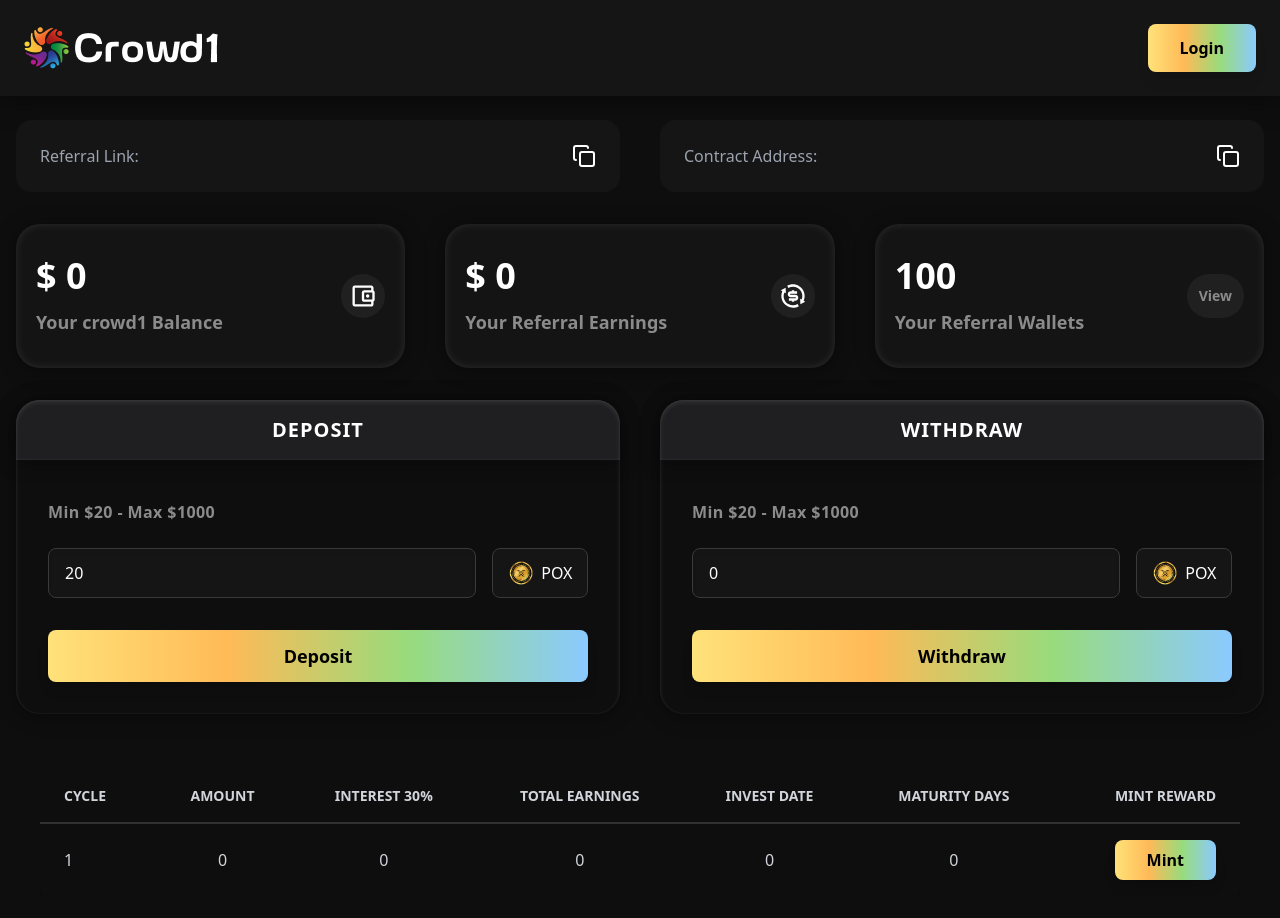
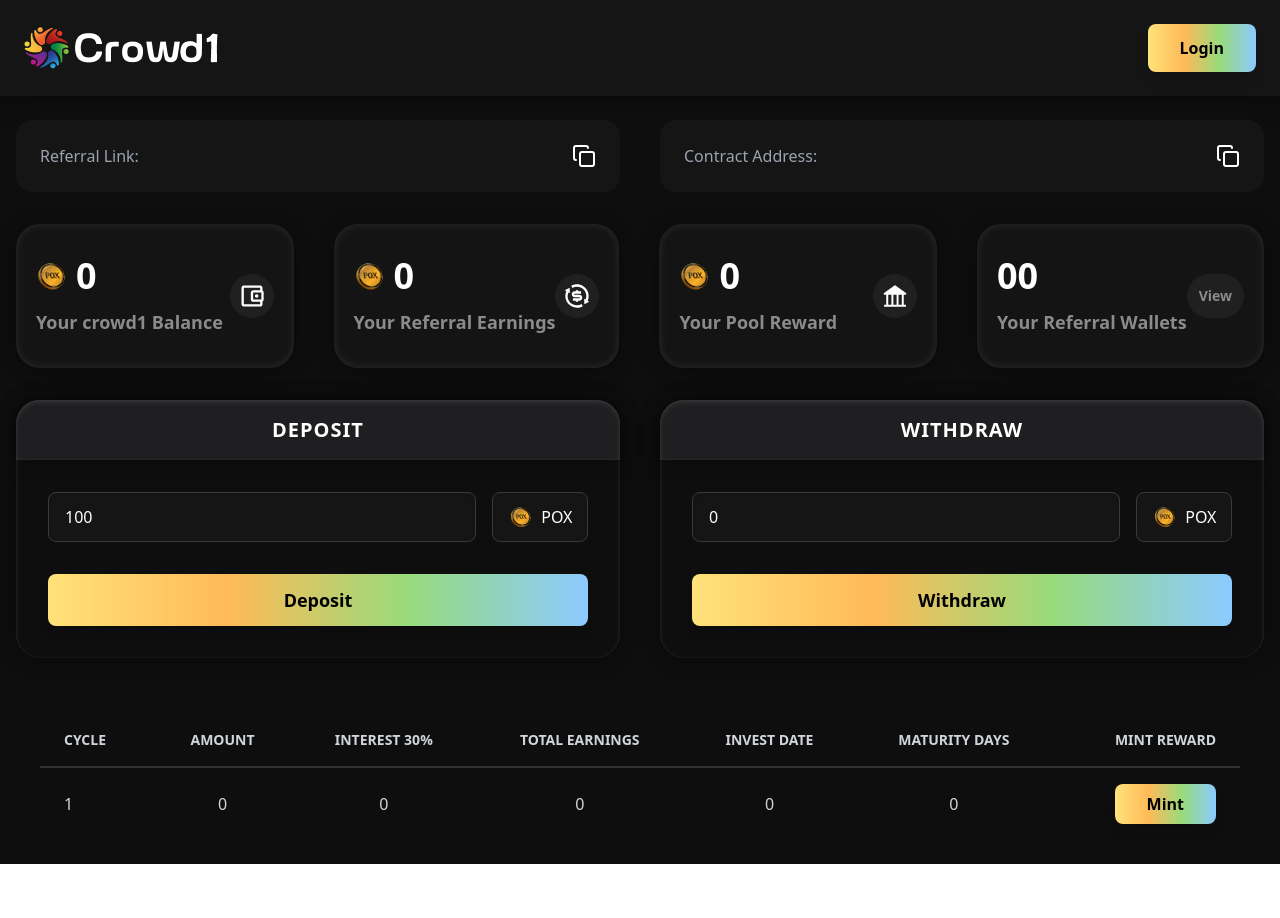
Before and after one commit to PolluxCoin2-0/Crowd1_FRONTEND, a React (Vite) app: page /home in a window 1280 px wide. After the commit the page ends 864 px from the top, so only its background shows below. Built offline with nearby package versions, Linux system fonts and the light colour scheme; no server answers.

Commit message:
changes pushed >> add pool reward

```diff
--- a/src/pages/Blocks.jsx
+++ b/src/pages/Blocks.jsx
@@ -2,12 +2,15 @@ import { useEffect, useState } from "react";
 import { MdOutlineAccountBalanceWallet } from "react-icons/md";
 import { RiExchangeDollarLine } from "react-icons/ri";
 import { Link } from "react-router-dom";
-import { totalReferralReturnsApi, userTotalReturnsApi } from "../utils/api/apiFunctions";
+import { totalReferralReturnsApi, userDetailsApi, userTotalReturnsApi } from "../utils/api/apiFunctions";
 import { useSelector } from "react-redux";
+import POX from "../assets/PoxImg.png";
+import { AiFillBank } from "react-icons/ai";
 
 const Blocks = () => {
   const [userCrowd1Balance, setCrowd1Balance] = useState(0);
   const [userReferralBalance, setUserReferralBalance] = useState(0);
+  const [poolRewardAmount, setPoolRewardAmount] = useState(0);
   const stateData = useSelector((state)=>state?.wallet?.dataObject)
 
   useEffect(()=>{
@@ -18,9 +21,13 @@ const Blocks = () => {
     //  User Total Referral Earnings
     const referralBalance = await totalReferralReturnsApi(stateData?.walletAddress);
     setUserReferralBalance(referralBalance?.data);
+    const userPoolRewardData = await userDetailsApi(stateData?.walletAddress);
+   setPoolRewardAmount(userPoolRewardData?.data?.poolReward)
     }
-    fetchData();
-  }, [])
+    if(stateData?.walletAddress){
+      fetchData();
+    }
+  }, [stateData?.walletAddress])
 
   return (
     <div>
@@ -36,9 +43,13 @@ const Blocks = () => {
           }}
         >
           <div>
+            <div className="flex flex-row items-center space-x-2">
+            <img src={POX} alt="USDX" className="w-8 h-8" />
             <p className="text-md md:text-2xl lg:text-xl xl:text-4xl text-white font-bold pb-2 md:pb-0">
-              $ {userCrowd1Balance}
+               {userCrowd1Balance}
             </p>
+            </div>
+
             <p className="text-[#8C8B8B] text-xs md:text-lg font-semibold mt-0 md:mt-3 text-nowrap">
               Your crowd1 Balance
             </p>
@@ -59,15 +70,45 @@ const Blocks = () => {
           }}
         >
           <div>
+          <div className="flex flex-row items-center space-x-2">
+          <img src={POX} alt="USDX" className="w-8 h-8" />
             <p className="text-md md:text-2xl lg:text-xl xl:text-4xl text-white font-bold pb-2 md:pb-0">
-              $ {userReferralBalance}
+               {userReferralBalance}
             </p>
+            </div>
             <p className="text-[#8C8B8B] text-xs md:text-lg font-semibold mt-0 md:mt-3 text-nowrap">
               Your Referral Earnings
             </p>
           </div>
           <div className="bg-[#202020] rounded-full p-[8px]">
             <RiExchangeDollarLine size={28} color="white" />
+          </div>
+        </div>
+
+        {/* Pool Reward */}
+        <div
+          className="bg-[#141414] shadow-xl rounded-3xl w-full md:w-full lg:w-[33%] flex flex-row justify-between items-center px-4 py-8 md:px-5"
+          style={{
+            boxShadow: `
+                0 2px 20px rgba(0, 0, 0, 0.4),
+                inset 0 0 10px rgba(255, 255, 255, 0.1)
+              `, // White shadow with moderate opacity
+          }}
+        >
+          <div>
+          <div className="flex flex-row items-center space-x-2">
+          <img src={POX} alt="USDX" className="w-8 h-8" />
+            <p className="text-md md:text-2xl lg:text-xl xl:text-4xl text-white font-bold pb-2 md:pb-0">
+               {poolRewardAmount}
+            </p>
+
+            </div>
+            <p className="text-[#8C8B8B] text-xs md:text-lg font-semibold mt-0 md:mt-3 text-nowrap">
+              Your Pool Reward
+            </p>
+          </div>
+          <div className="bg-[#202020] rounded-full p-[8px]">
+          <AiFillBank size={28} color="white" />
           </div>
         </div>
 
@@ -83,7 +124,7 @@ const Blocks = () => {
         >
           <div>
             <p className="text-md md:text-2xl lg:text-xl xl:text-4xl text-white font-bold pb-2 md:pb-0">
-              100
+              00
             </p>
             <p className="text-[#8C8B8B] text-xs md:text-lg font-semibold mt-0 md:mt-3 text-nowrap">
               Your Referral Wallets
--- a/src/pages/DepositAndWithdraw.jsx
+++ b/src/pages/DepositAndWithdraw.jsx
@@ -1,36 +1,39 @@
 import { useSelector } from "react-redux";
-import USDX from "../assets/USDX.png";
+import POX from "../assets/PoxImg.png";
 import { useEffect, useState } from "react";
-import { approveApi, depositFundApi, totalRoiReturnsApi, withdrawFundApi } from "../utils/api/apiFunctions";
+import {
+  depositFundApi,
+  totalRoiReturnsApi,
+  userDetailsApi,
+  withdrawFundApi,
+} from "../utils/api/apiFunctions";
 import { toast } from "react-toastify";
 
 const DepositAndWithdraw = () => {
-  const stateData = useSelector((state)=>state?.wallet?.dataObject);
-  const [depositAmount, setDepositAmount] = useState(20);
+  const stateData = useSelector((state) => state?.wallet?.dataObject);
   const [userTotallROIReturn, setUserTotallROIReturn] = useState(0);
+  const [availableAmount, setAvailableAmount] = useState(0);
 
-  const handleDepositFunc = async()=>{
-    if (depositAmount !== 100) {
-      toast.error("The minimum deposit amount must be $100.");
-      return;
+  useEffect(() => {
+    const fetchData = async () => {
+      const userROIReturnData = await totalRoiReturnsApi(
+        stateData?.walletAddress
+      );
+      setUserTotallROIReturn(userROIReturnData?.data);
+      const userData = await userDetailsApi(stateData?.walletAddress);
+      setAvailableAmount( userData?.data?.depositAmount)
+    };
+    if(stateData?.walletAddress){
+      fetchData();
     }
+  }, [stateData?.walletAddress]);
 
-    // Approval
-    // const approvalData = await approveApi(stateData?.walletAddress, depositAmount);
-    // console.log("approvalData",approvalData);
-
-    // const signedTransaction = await window.pox.signdata(
-    //     approvalData?.data?.transaction
-    //   );
-
-    //   console.log("signedTransaction: ", signedTransaction);
-
-    //   const broadcast = JSON.stringify(
-    //     await window.pox.broadcast(JSON.parse(signedTransaction[1]))
-    //   );
-
-    //   console.log("broadcast", broadcast);
-    const depositApiData = await depositFundApi(depositAmount, stateData?.referredBy, stateData?.walletAddress);
+  const handleDepositFunc = async () => {
+    const depositApiData = await depositFundApi(
+      100,
+      stateData?.referredBy,
+      stateData?.walletAddress
+    );
     console.log("depositdata", depositApiData?.data?.transaction);
 
     const signedTransaction2 = await window.pox.signdata(
@@ -44,13 +47,17 @@ const DepositAndWithdraw = () => {
     );
 
     console.log("broadcast", broadcast2);
-    toast.success("Deposited successfully.")
+    toast.success("Deposited successfully.");
+  };
+
+  const handleWithDrawFunc = async () => {
+    if (availableAmount == null ||availableAmount <= 0) {
+      toast.error("Insufficient funds.");
+      return;
     }
 
-  const handleWithDrawFunc = async()=>{
-    // if(withDrawAmount)
     const withDrawApiData = await withdrawFundApi(stateData?.walletAddress);
-    console.log(withDrawApiData)
+    console.log(withDrawApiData);
     const signedTransaction = await window.pox.signdata(
       withDrawApiData?.data?.transaction
     );
@@ -62,17 +69,8 @@ const DepositAndWithdraw = () => {
     );
 
     console.log("broadcast", broadcast);
-      toast.success("Withdrawn successfully.")
-  }
-
-  useEffect(()=>{
-    const fetchData = async ()=>{
-      const userROIReturnData = await totalRoiReturnsApi(stateData?.walletAddress);
-      console.log("userROIReturnData: ", userROIReturnData?.data);
-      setUserTotallROIReturn(userROIReturnData?.data);
-    }
-    fetchData();
-    },[])
+    toast.success("Withdrawn successfully.");
+  };
 
   return (
     <div>
@@ -101,20 +99,16 @@ const DepositAndWithdraw = () => {
             Deposit
           </p>
           <div className="p-8">
-            <p className="text-left text-[#8C8B8B] font-semibold mt-2 tracking-wide">
+            {/* <p className="text-left text-[#8C8B8B] font-semibold mt-2 tracking-wide">
               Min $20 - Max $1000
+            </p> */}
+
+            <div className=" flex flex-row justify-between items-center space-x-4">
+              <p className="w-full px-4 py-3 text-white bg-[#151515] border border-[#3A3A3C] rounded-lg focus:outline-none focus:ring-2 focus:ring-[#9b9b9b] focus:border-transparent transition-all shadow-inner hover:shadow-lg placeholder-gray-500">
+                100
               </p>
-
-            <div className="mt-6 flex flex-row justify-between items-center space-x-4">
-              <input
-                type="number"
-                placeholder="Enter Amount"
-                value={depositAmount}
-                onChange={(e)=>setDepositAmount(e.target.value)}
-                className="w-full px-4 py-3 text-white bg-[#151515] border border-[#3A3A3C] rounded-lg focus:outline-none focus:ring-2 focus:ring-[#9b9b9b] focus:border-transparent transition-all shadow-inner hover:shadow-lg placeholder-gray-500"
-              />
               <div className="flex flex-row items-center space-x-2 bg-[#151515] px-4 py-3 rounded-lg border border-[#3A3A3C]">
-                <img src={USDX} alt="USDX" className="w-6 h-6" />
+                <img src={POX} alt="USDX" className="w-6 h-6" />
                 <p className="text-white font-medium pr-4">POX</p>
               </div>
             </div>
@@ -153,23 +147,24 @@ const DepositAndWithdraw = () => {
             WITHDRAW
           </p>
           <div className="p-8">
-            <p className="text-left text-[#8C8B8B] font-semibold mt-2 tracking-wide">
+            {/* <p className="text-left text-[#8C8B8B] font-semibold mt-2 tracking-wide">
             Min $20 - Max $1000
+            </p> */}
+
+            <div className=" flex flex-row justify-between items-center space-x-4">
+              <p className="w-full px-4 py-3 text-white bg-[#151515] border border-[#3A3A3C] rounded-lg focus:outline-none focus:ring-2 focus:ring-[#9b9b9b] focus:border-transparent transition-all shadow-inner hover:shadow-lg placeholder-gray-500">
+                {userTotallROIReturn ? userTotallROIReturn : 0}
               </p>
-
-            <div className="mt-6 flex flex-row justify-between items-center space-x-4">
-              <p
-                className="w-full px-4 py-3 text-white bg-[#151515] border border-[#3A3A3C] rounded-lg focus:outline-none focus:ring-2 focus:ring-[#9b9b9b] focus:border-transparent transition-all shadow-inner hover:shadow-lg placeholder-gray-500"
-              >{userTotallROIReturn ? userTotallROIReturn : 0}</p>
               <div className="flex flex-row items-center space-x-2 bg-[#151515] px-4 py-3 rounded-lg border border-[#3A3A3C]">
-                <img src={USDX} alt="USDX" className="w-6 h-6" />
+                <img src={POX} alt="USDX" className="w-6 h-6" />
                 <p className="text-white font-medium pr-4">POX</p>
               </div>
             </div>
 
             <button
               onClick={handleWithDrawFunc}
-             className="mt-8 w-full bg-[linear-gradient(to_right,#FFE27A,#FFBA57,#98DB7C,#8BCAFF)] text-black font-bold text-lg py-3 rounded-lg shadow-lg hover:shadow-xl hover:scale-105 transition-transform duration-300 ease-in-out">
+              className="mt-8 w-full bg-[linear-gradient(to_right,#FFE27A,#FFBA57,#98DB7C,#8BCAFF)] text-black font-bold text-lg py-3 rounded-lg shadow-lg hover:shadow-xl hover:scale-105 transition-transform duration-300 ease-in-out"
+            >
               Withdraw
             </button>
           </div>
--- a/src/utils/api/apiEndpoints.js
+++ b/src/utils/api/apiEndpoints.js
@@ -18,7 +18,6 @@ const API_ENDPOINTS = {
     getMintTime:"/getMintDate",
     updateMintTime:"/updateMintDate",
   },
-  approve: "/approvalUSDX",
 };
 
 export default API_ENDPOINTS;
--- a/src/utils/api/apiFunctions.js
+++ b/src/utils/api/apiFunctions.js
@@ -105,7 +105,6 @@ export const withdrawFundApi = async (walletAddress) => {
 
 // MINT
 export const mintApi = async (walletAddress) => {
-  console.log(walletAddress)
   return postRequest(API_ENDPOINTS.mint.userMint, { walletAddress });
 };
 
@@ -139,9 +138,3 @@ export const totalReferralReturnsApi = async (walletAddress) => {
     walletAddress,
   });
 };
-
-// APPROVE DEPOSIT
-export const approveApi = async (walletAddress, amount) => {
-  console.log(walletAddress, amount);
-  return postRequest(API_ENDPOINTS.approve, { walletAddress, amount });
-};
```
Also changed, not shown: src/pages/Login.jsx (+7 -1 lines), src/pages/MintTable.jsx (+57 -23 lines), src/assets/PoxImg.png (added), src/assets/USDX.png (deleted). Lines whose indentation alone changed are shown as unchanged.
